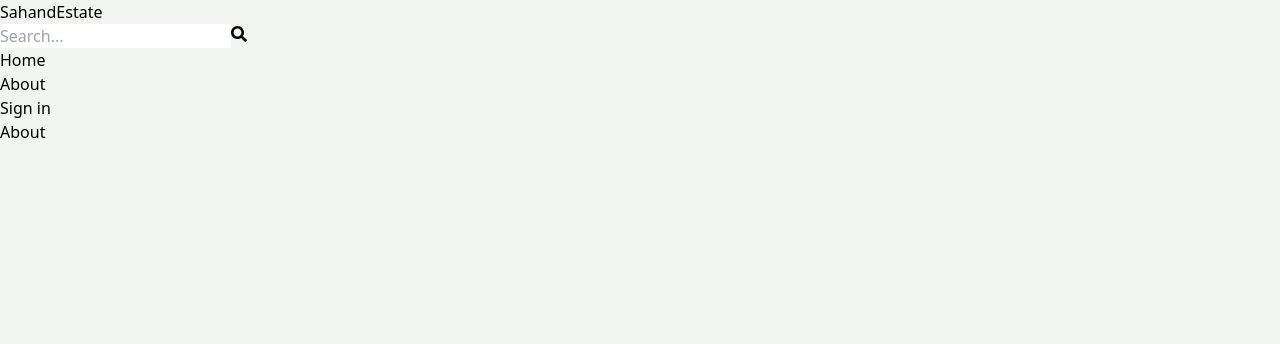
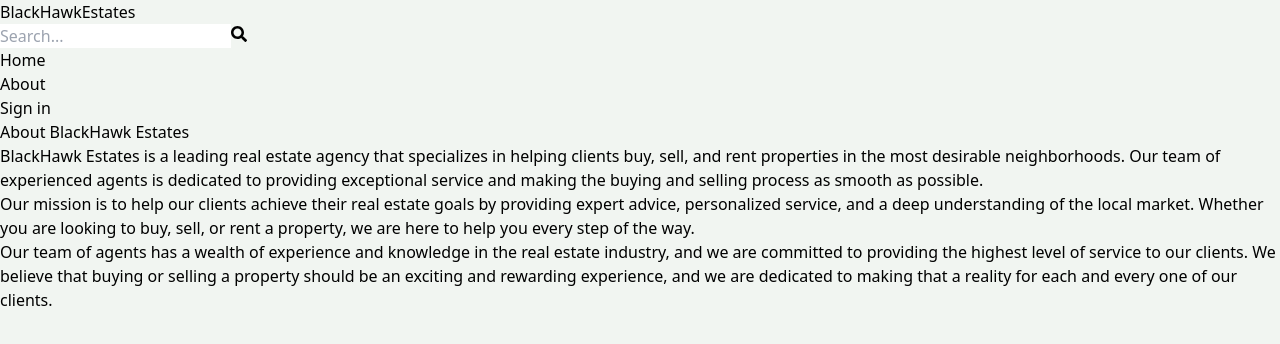
Before and after one commit to Horlew-myde/mern-estate, a React (Vite) app in the folder client/: page /about in a window 1280 px wide. Shown: the top 344 px of the page. Built offline with nearby package versions, Linux system fonts and the light colour scheme; no server answers.

Commit message:
completed about page

```diff
--- a/client/src/components/Header.jsx
+++ b/client/src/components/Header.jsx
@@ -27,8 +27,8 @@
       <div className='flex justify-between items-center max-w-6xl mx-auto p-3'>
         <Link to='/'>
           <h1 className='font-bold text-sm sm:text-xl flex flex-wrap'>
-            <span className='text-slate-500'>Sahand</span>
-            <span className='text-slate-700'>Estate</span>
+            <span className='text-slate-500'>BlackHawk</span>
+            <span className='text-slate-700'>Estates</span>
           </h1>
         </Link>
         <form
--- a/client/src/pages/About.jsx
+++ b/client/src/pages/About.jsx
@@ -2,6 +2,13 @@
 
 export default function About() {
   return (
-    <div>About</div>
+    <div className='py-20 px-4 max-w-6xl mx-auto'>
+      <h1 className='text-3xl font-bold mb-4 text-slate-800'>About BlackHawk Estates</h1>
+      <p className='mb-4 text-slate-700'>BlackHawk Estates is a leading real estate agency that specializes in helping clients buy, sell, and rent properties in the most desirable neighborhoods. Our team of experienced agents is dedicated to providing exceptional service and making the buying and selling process as smooth as possible.</p>
+      <p className='mb-4 text-slate-700'>
+      Our mission is to help our clients achieve their real estate goals by providing expert advice, personalized service, and a deep understanding of the local market. Whether you are looking to buy, sell, or rent a property, we are here to help you every step of the way.
+      </p>
+      <p className='mb-4 text-slate-700'>Our team of agents has a wealth of experience and knowledge in the real estate industry, and we are committed to providing the highest level of service to our clients. We believe that buying or selling a property should be an exciting and rewarding experience, and we are dedicated to making that a reality for each and every one of our clients.</p>
+    </div>
   )
 }
--- a/client/src/pages/Home.jsx
+++ b/client/src/pages/Home.jsx
@@ -55,7 +55,7 @@
           place with ease
         </h1>
         <div className='text-gray-400 text-xs sm:text-sm'>
-          Sahand Estate is the best place to find your next perfect place to
+        BlackHawk Estates is the best place to find your next perfect place to
           live.
           <br />
           We have a wide range of properties for you to choose from.
```
